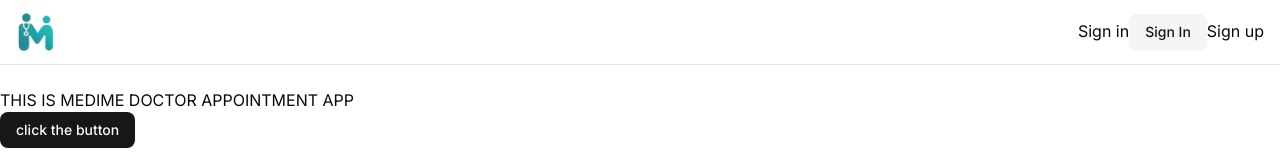
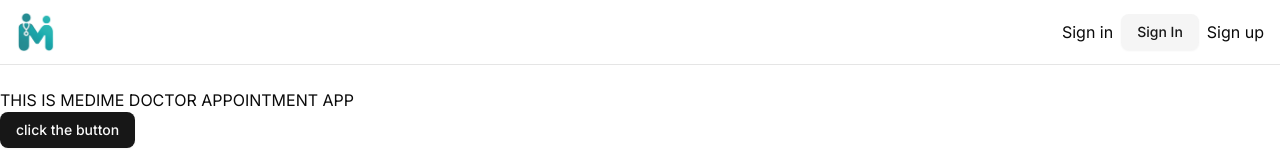
Before and after one commit to sparshsharma81/Medime, a Next.js app in the folder my-app/: page / in a window 1280 px wide. Shown: the top 160 px of the page. Built offline with nearby package versions, Linux system fonts and the light colour scheme; no server answers.

Commit message:
clerk, different buttons, authentication, env file and more+111

```diff
--- /dev/null
+++ b/my-app/app/(auth)/layout.jsx
@@ -0,0 +1,9 @@
+import React from 'react'
+const AuthLayout = ({ children }) => {
+    return <div className ="flex justify-center pt-40">{children}</div>
+
+};
+export default AuthLayout;
+
+
+//what every we write inside the layout..it will be applied to both of them
--- /dev/null
+++ b/my-app/app/(auth)/sign-in/page.jsx
@@ -0,0 +1,6 @@
+import React from 'react'
+import { SignIn } from "@clerk/nextjs"
+const SignInPage = () => {
+    return <SignIn />
+};
+export default SignInPage;
--- a/my-app/components/Header.jsx
+++ b/my-app/components/Header.jsx
@@ -17,7 +17,7 @@ const Header = () =>{
             className="h-10 w-auto object-contain"
           />
             </Link>
-            <div>
+            <div className='flex items-center space-x-2'>
               <SignedOut>
               <SignInButton />
               <Button variant="secondary">Sign In</Button>
```
Also changed, not shown: my-app/app/(auth)/sign-up/page.jsx (added), 1 other file (tests, documents, lock files or other folders).
